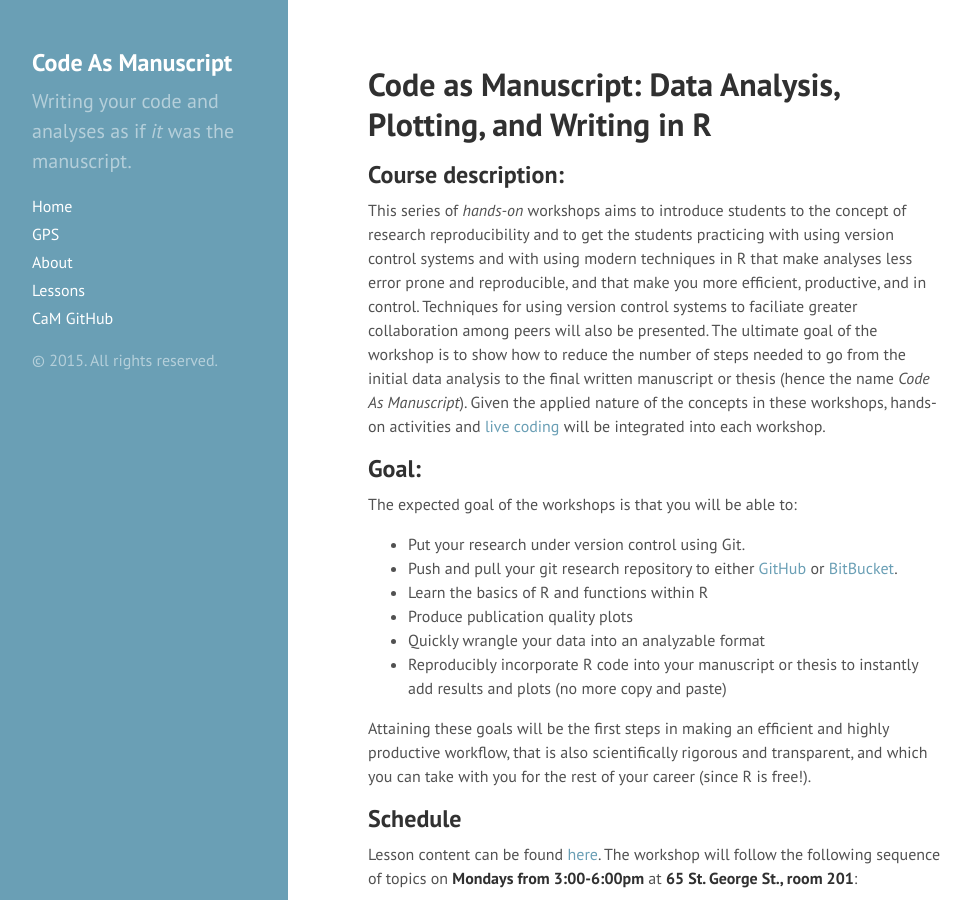
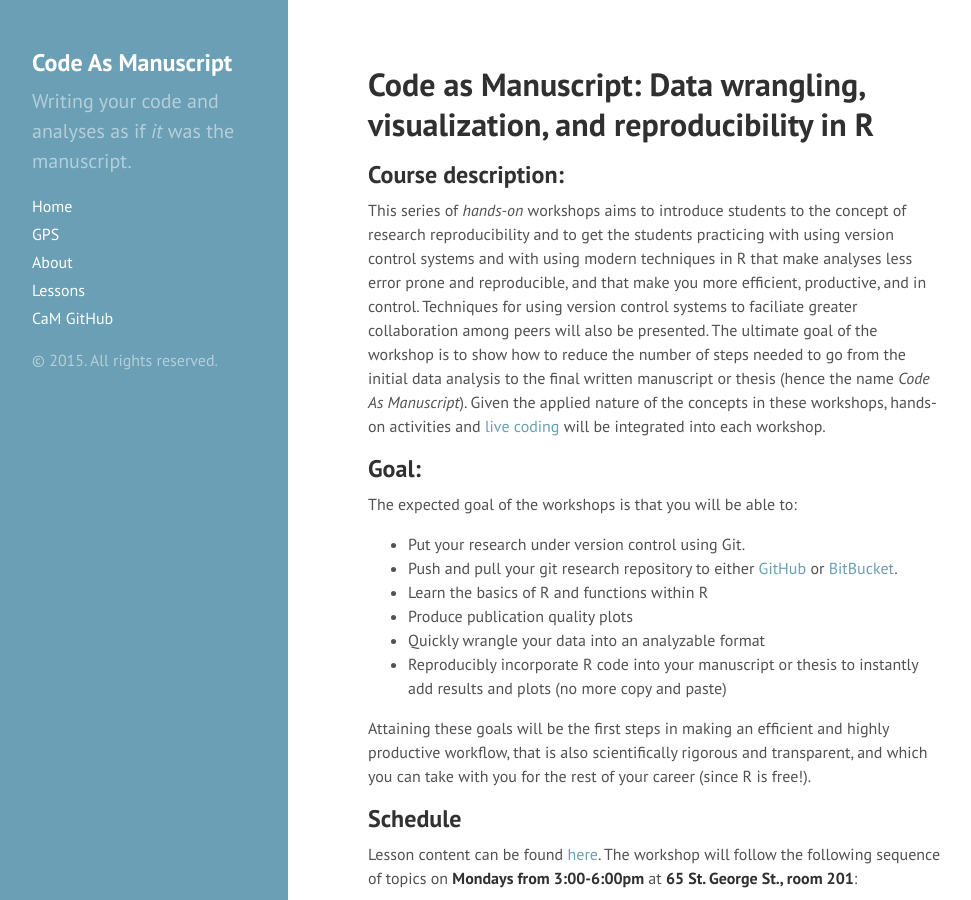
Before and after one commit to thesarahmeister/workshops, a Jekyll site: the page built from gps/r-syllabus.md, in a window 1280 px wide and 900 px high. Shown: the whole window, without its empty margins (0-971 px from the left). Built offline with Jekyll 4.4.1, drawn with Linux system fonts in a browser that asks for light colours; Markdown is read by kramdown in place of the engine named in the settings.

Commit message:
Updated title of R workshops from master

```diff
--- a/gps/r-syllabus.md
+++ b/gps/r-syllabus.md
@@ -1,11 +1,9 @@
 ---
-title: "Code as Manuscript: Data Analysis, Plotting, and Writing in R"
+title: "Code as Manuscript: Data wrangling, visualization, and reproducibility in R"
 author:
-    - Luke Johnston
-date: 2015-09-01
-geometry: margin=1in
-fontsize: 12pt
-papersize: letterpaper
+    - Luke W. Johnston
+    - Sarah Meister
+date: 2015-10-17
 layout: page
 sidebar: false
 tag:
@@ -16,7 +14,6 @@ categories:
     - GPS
     - R
     - Syllabus
-
 ---
 
 ## Course description: ##
```
